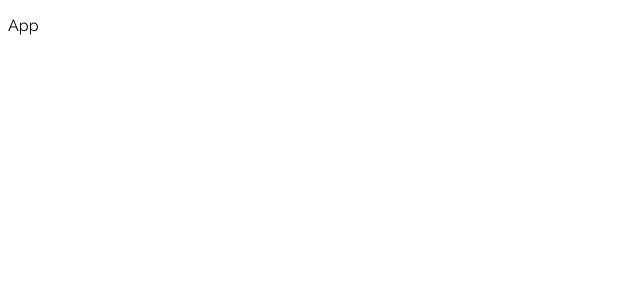
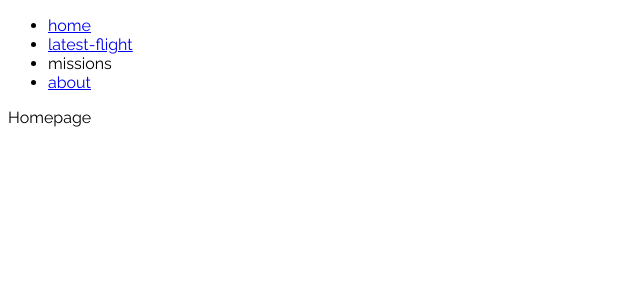
Before and after one commit to piosob/spaceX, a React (Create React App) app: page / in a window 1280 px wide. Shown: the top 300 px of the page, without its empty margins (0-640 px from the left). Built offline with nearby package versions, Linux system fonts and the light colour scheme.

Commit message:
some progress

```diff
--- a/src/App.js
+++ b/src/App.js
@@ -1,9 +1,23 @@
+import React from 'react';
+
+import { BrowserRouter, Routes, Route } from 'react-router-dom';
+import { About, Homepage, LatestFlight, Missions, PageNotFound } from './pages';
+import { PageHeader } from './components';
+
 import './scss/App.scss'
 
 export function App() {
   return (
-    <div>
-      <p>App</p>
-    </div>
+    <BrowserRouter>
+      <PageHeader />
+
+      <Routes>
+        <Route path="/" element={<Homepage />} />
+        <Route path="/latest-flight" element={<LatestFlight />} />
+        <Route path="/missions" element={<Missions />} />
+        <Route path="/about" element={<About />} />
+        <Route path="*" element={<PageNotFound />} />
+      </Routes>
+    </BrowserRouter>
   );
 }
--- /dev/null
+++ b/src/components/PageHeader/PageHeader.js
@@ -0,0 +1,18 @@
+import React from 'react';
+import { NavLink } from 'react-router-dom';
+import './PageHeader.scss'
+
+export const PageHeader = () => {
+  return (
+    <header className='page-header'>
+      <nav className='page-header__nav'>
+        <ul className='page-header__ul'>
+          <li><NavLink to="/" end className="home-selected">home</NavLink></li>
+          <li><NavLink to="/latest-flight" className="latest-flight-selected" >latest-flight</NavLink></li>
+          <li><NavLink to="/missions" className="missions-selected" ></NavLink>missions</li>
+          <li><NavLink to="/about" className="about-selected" >about</NavLink></li>
+        </ul>
+      </nav>
+    </header>
+  );
+}
--- /dev/null
+++ b/src/components/PageHeader/PageHeader.scss
@@ -0,0 +1 @@
+.page-header {}
--- /dev/null
+++ b/src/components/index.js
@@ -0,0 +1 @@
+export { PageHeader } from './PageHeader/PageHeader'
--- a/src/pages/about/About.js
+++ b/src/pages/about/About.js
@@ -0,0 +1,5 @@
+export const About = () => {
+  return (
+    <p>About</p>
+  );
+}
--- a/src/pages/homepage/Homepage.js
+++ b/src/pages/homepage/Homepage.js
@@ -0,0 +1,5 @@
+export const Homepage = () => {
+  return (
+    <p>Homepage</p>
+  );
+}
--- a/src/pages/index.js
+++ b/src/pages/index.js
@@ -0,0 +1,5 @@
+export { About } from './about/About';
+export { Homepage } from './homepage/Homepage';
+export { LatestFlight } from './latest-flight/LatestFlight';
+export { Missions } from './missions/Missions';
+export { PageNotFound } from './page-not-found/PageNotFound';
--- a/src/pages/latest-flight/LatestFlight.js
+++ b/src/pages/latest-flight/LatestFlight.js
@@ -0,0 +1,5 @@
+export const LatestFlight = () => {
+  return (
+    <p>LatestFlight</p>
+  );
+}
--- a/src/pages/missions/Missions.js
+++ b/src/pages/missions/Missions.js
@@ -0,0 +1,5 @@
+export const Missions = () => {
+  return (
+    <p>Missions</p>
+  );
+}
--- a/src/pages/page-not-found/PageNotFound.js
+++ b/src/pages/page-not-found/PageNotFound.js
@@ -0,0 +1,5 @@
+export const PageNotFound = () => {
+  return (
+    <p>PageNotFound</p>
+  );
+}
--- /dev/null
+++ b/src/scss/reset.scss
@@ -0,0 +1,49 @@
+html {
+  box-sizing: border-box;
+  font-size: 16px;
+}
+
+*,
+*:before,
+*:after {
+  box-sizing: inherit;
+}
+
+body,
+h1,
+h2,
+h3,
+h4,
+h5,
+h6,
+p,
+ol,
+ul {
+  margin: 0;
+  padding: 0;
+  font-weight: normal;
+}
+
+ol,
+ul {
+  list-style: none;
+}
+
+img {
+  max-width: 100%;
+  height: auto;
+}
+
+a {
+  text-decoration: none;
+  color: inherit;
+}
+
+button {
+  border: none;
+  margin: 0;
+  padding: 0;
+  width: auto;
+  overflow: visible;
+  background: transparent;
+}
```
Also changed, not shown: src/scss/grid.scss (+38 -0 lines).
